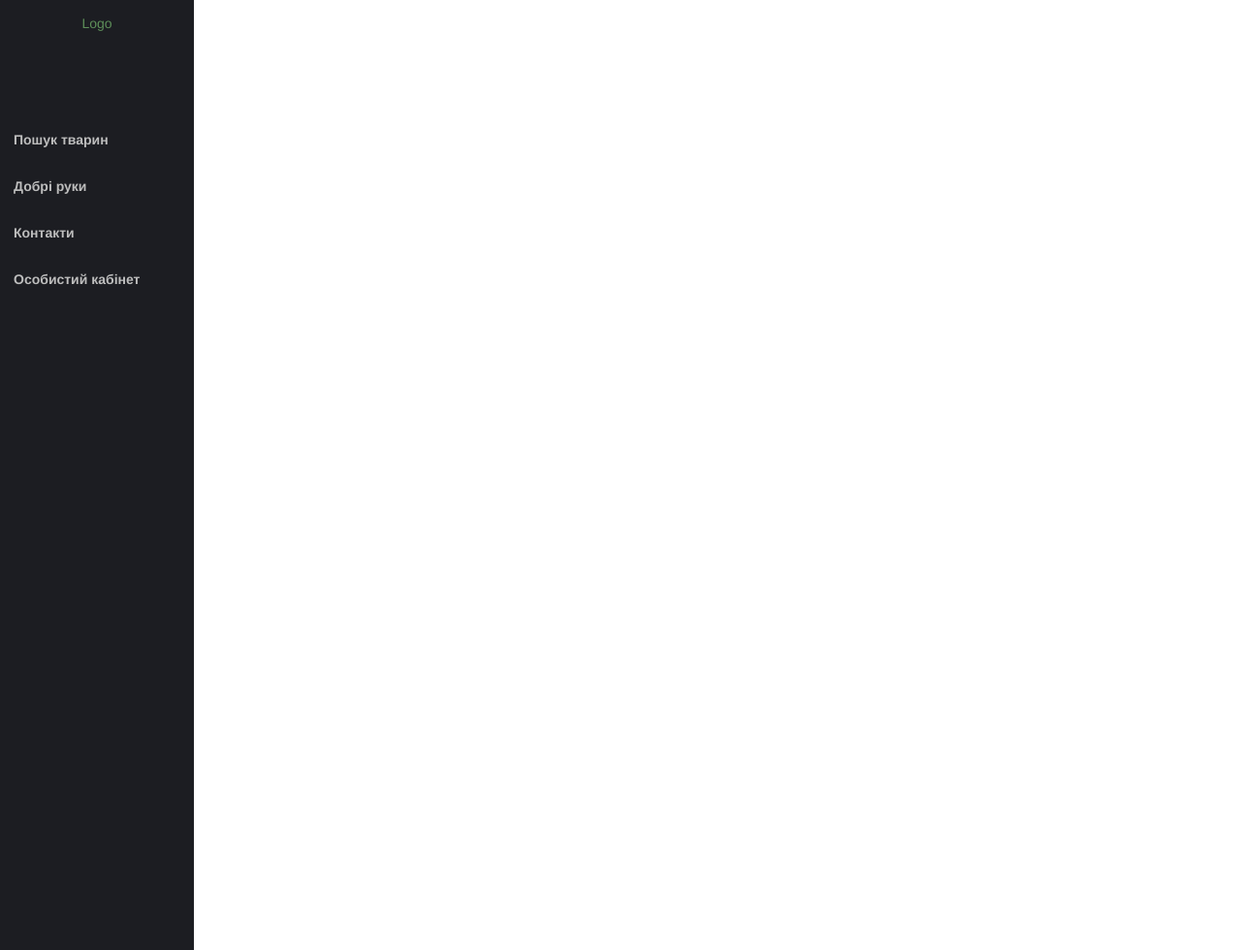
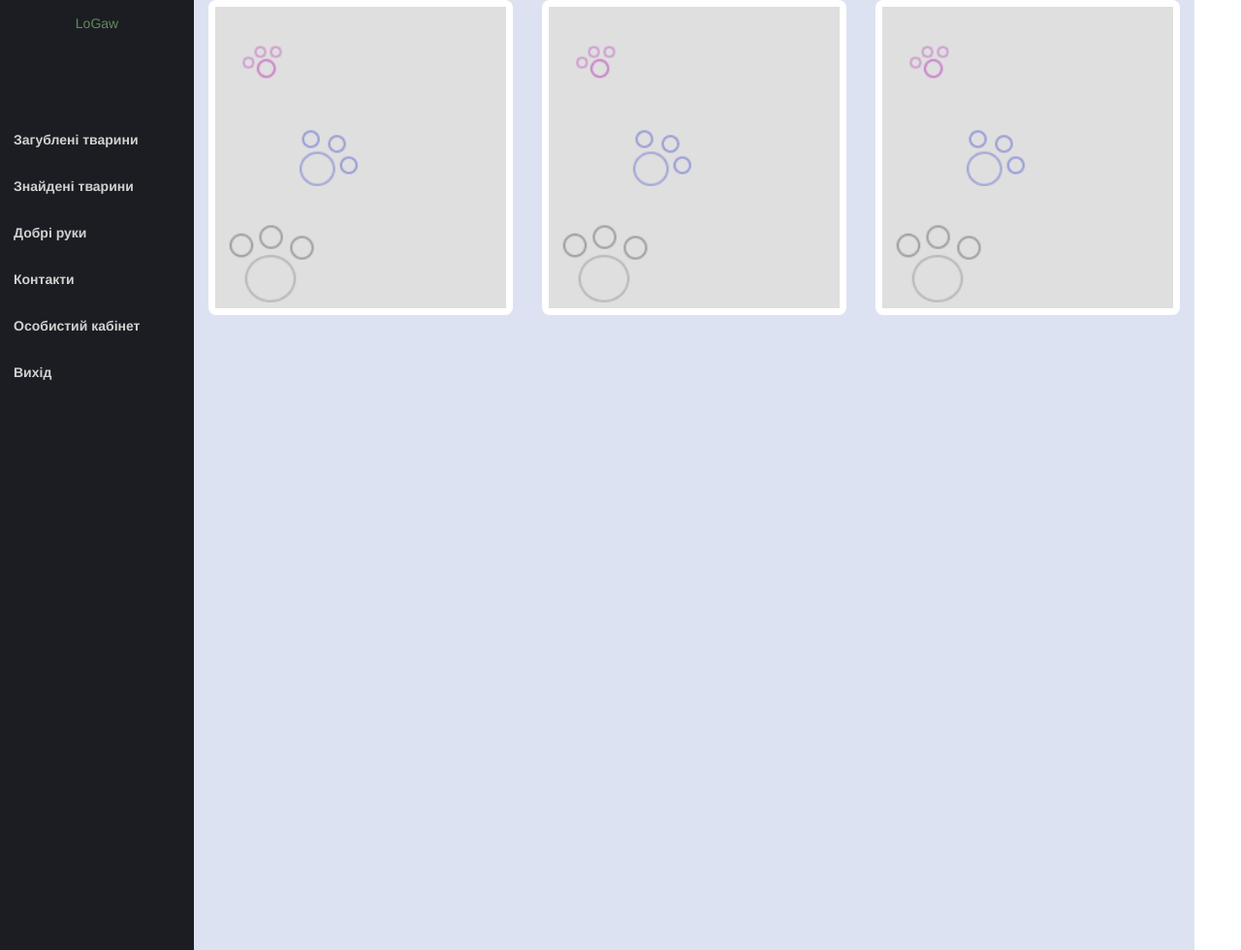
Before and after one commit to c-tel/lu_pet, a Django app: page /home in a window 1280 px wide. Shown: the whole page at 97% size. Run offline with Django 3.2, Linux system fonts and the light colour scheme; style sheets or scripts are compiled from the project's sources; some libraries are stand-ins or nearby versions.

Commit message:
add exit

```diff
--- a/frontend/Frontend/src/js/main.js
+++ b/frontend/Frontend/src/js/main.js
@@ -13,7 +13,7 @@ $(function() {
 
     $('#exit').on('click',function () {
        API.backendPost('/logout/', null,function () {
-           window.location.href='/welcome';
+           window.location.href='/home';
        })
     });
     $('#info_trigger').on('click', function () {
--- a/frontend/Frontend/www/assets/less/home.less
+++ b/frontend/Frontend/www/assets/less/home.less
@@ -1,7 +1,13 @@
 @menu-width: 200px;
-
+.row {
+  margin: 0!important;
+}
 .container-fluid{
+  margin: 0 auto;
+  display: flex;
+  flex-wrap: wrap;
   padding: 0!important;
+  min-height: 100vh;
   .logo{
     position: fixed;
     top: 0;
@@ -41,7 +47,7 @@
         position: relative;
         display: block;
         padding: 1em;
-        color: #bdbdbd;
+        color: #d1d1d1;
         -webkit-transition: color 0.1s;
         transition: color 0.1s;
       }
@@ -51,7 +57,19 @@
   .content{
     position: relative;
     min-height: 300px;
+    background: #dce2f2;
     margin-left: @menu-width;
+    .pet-card {
+      border-radius: 8px;
+      min-width: 100px;
+      min-height: 100px;
+      padding: 7px;
+      background: white;
+      .ph-pet {
+        max-width: 100%;
+        width: 300px;
+      }
+    }
   }
 }
 
--- a/frontend/Frontend/www/assets/less/welcome.less
+++ b/frontend/Frontend/www/assets/less/welcome.less
@@ -5,9 +5,9 @@
   justify-content: center;
   align-items: center;
   padding: 15px;
+  background: #dce2f2;
   background-image: url("/static/Lapy.png");
   background-repeat: repeat;
-  //background: #dce2f2;
   min-height: 100vh;
   .form-container{
     min-width: 380px;
--- a/frontend/Frontend/www/home.html
+++ b/frontend/Frontend/www/home.html
@@ -23,23 +23,38 @@
 
 <div class="container-fluid">
     <header>
-        <div class="logo">Logo</div>
+        <div class="logo">LoGaw</div>
     </header>
     <nav id="side-menu" class="menu">
         <ul data-menu="main" class="menu__level menu-curr">
-            <li class="menu__item"><a class="menu__link" data-submenu="submenu-1" href="#">Пошук тварин</a></li>
-            <li class="menu__item"><a class="menu__link" data-submenu="submenu-2" href="#">Добрі руки</a></li>
+            <li class="menu__item"><a class="menu__link" href="#">Загублені тварини</a></li>
+            <li class="menu__item"><a class="menu__link" href="#">Знайдені тварини</a></li>
+            <li class="menu__item"><a class="menu__link" href="#">Добрі руки</a></li>
             <li class="menu__item"><a class="menu__link" href="#">Контакти</a></li>
             <li class="menu__item" id="profile"><a class="menu__link" href="#">Особистий кабінет</a></li>
+            <li class="menu__item" id="exit"><a class="menu__link" href="#">Вихід</a></li>
         </ul>
-        <!-- Submenu 1 -->
-        <!-- <ul data-menu="submenu-1" class="menu__level">
-			<li class="menu__item"><a class="menu__link" href="#">Загублені</a></li>
-			<li class="menu__item"><a class="menu__link" href="#">Знайдені</a></li>
-		</ul>-->
     </nav>
     <div class="content">
-        <div id="template"></div>
+		<div class="row">
+			<div class=" col-md-6 col-lg-4">
+				<div class="pet-card">
+					<img class="ph-pet" src="/static/Lapy.png" alt="Your Pet">
+				</div>
+			</div>
+			<div class=" col-md-6 col-lg-4">
+				<div class="pet-card">
+					<img class="ph-pet" src="/static/Lapy.png" alt="Your Pet">
+
+				</div>
+			</div>
+			<div class=" col-md-6 col-lg-4">
+				<div class="pet-card">
+					<img class="ph-pet" src="/static/Lapy.png" alt="Your Pet">
+
+				</div>
+			</div>
+		</div>
     </div>
 </div>
 <!--jQuery-->
--- a/frontend/index.js
+++ b/frontend/index.js
@@ -58,7 +58,7 @@ $(function() {
 
     $('#exit').on('click',function () {
        API.backendPost('/logout/', null,function () {
-           window.location.href='/welcome';
+           window.location.href='/home';
        })
     });
     $('#info_trigger').on('click', function () {
```
